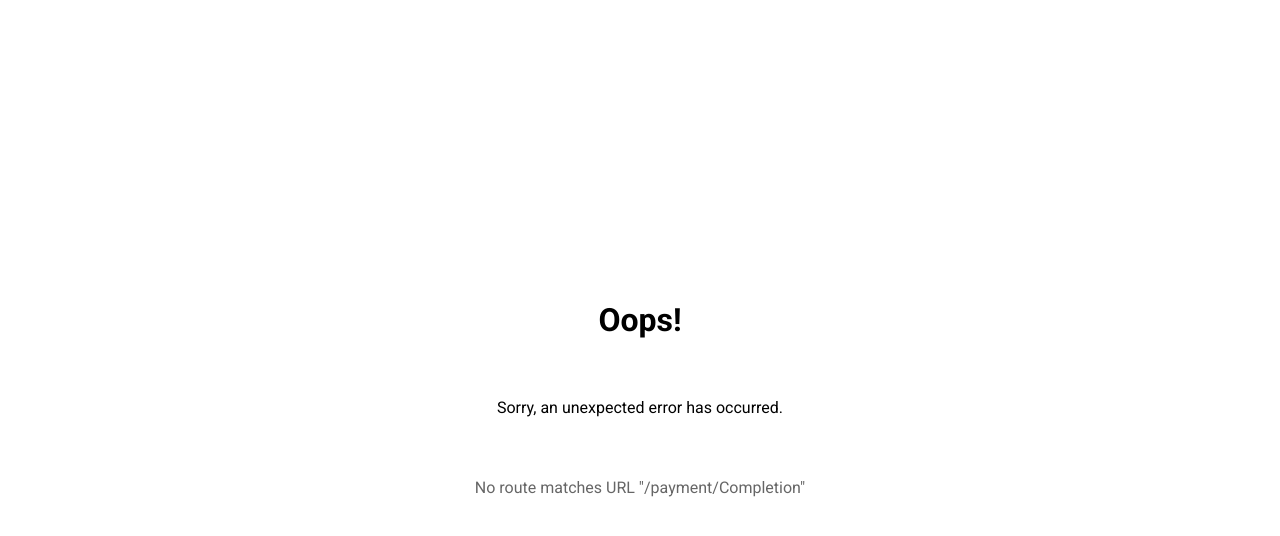
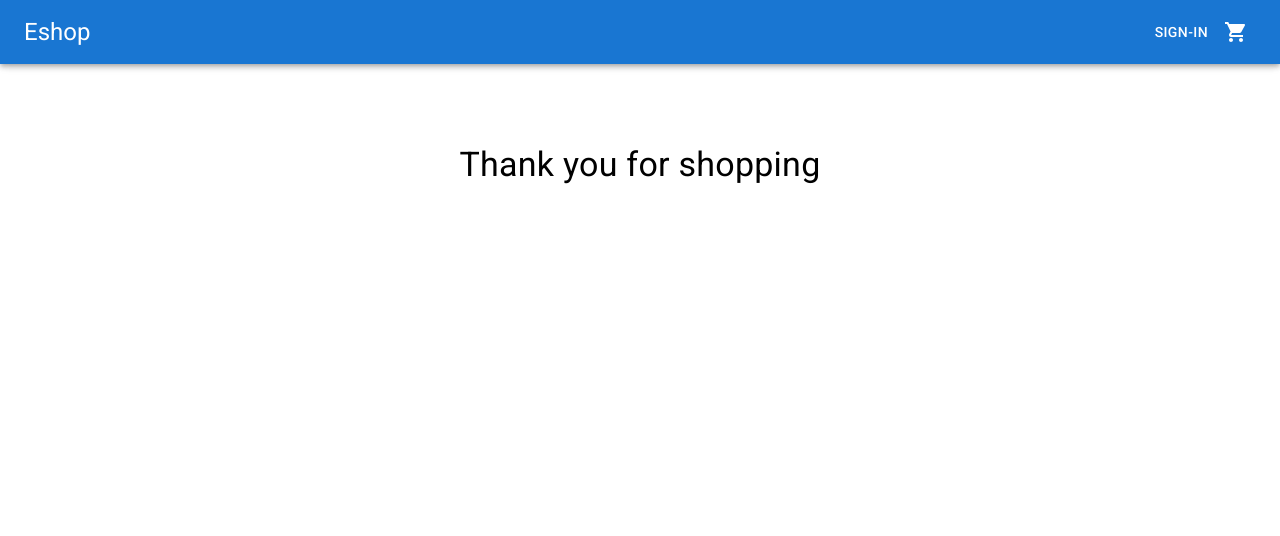
Before and after one commit to secret-star1202/Ecommerce-Frontend, a React (Vite) app: page /payment/Completion in a window 1280 px wide. Shown: the top 536 px of the page. Built offline with nearby package versions, Linux system fonts and the light colour scheme; no server answers; what yup-password would draw is missing.

Commit message:
feat: add a payment Completion route

```diff
--- a/src/main.tsx
+++ b/src/main.tsx
@@ -16,6 +16,7 @@ import Products from "./routes/Products/Products";
 import Product from "./routes/Product/Product";
 import Cart from "./routes/Cart/Cart";
 import Payment from "./routes/Payment/Payment";
+import Completion from "./routes/Completion/Completion";
 
 const router = createBrowserRouter([
   {
@@ -47,6 +48,10 @@ const router = createBrowserRouter([
         path: "payment",
         element: <Payment />,
       },
+      {
+        path: "payment/Completion",
+        element: <Completion />,
+      },
     ],
   },
 ]);
--- /dev/null
+++ b/src/routes/Completion/Completion.tsx
@@ -0,0 +1,10 @@
+import Box from "@mui/material/Box";
+import Typography from "@mui/material/Typography";
+
+const Completion = () => {
+  return <Box sx={{ marginX: "auto", marginTop: "5rem" }}>
+    <Typography variant="h4" component="h1">Thank you for shopping</Typography>
+  </Box>;
+};
+
+export default Completion;
```
